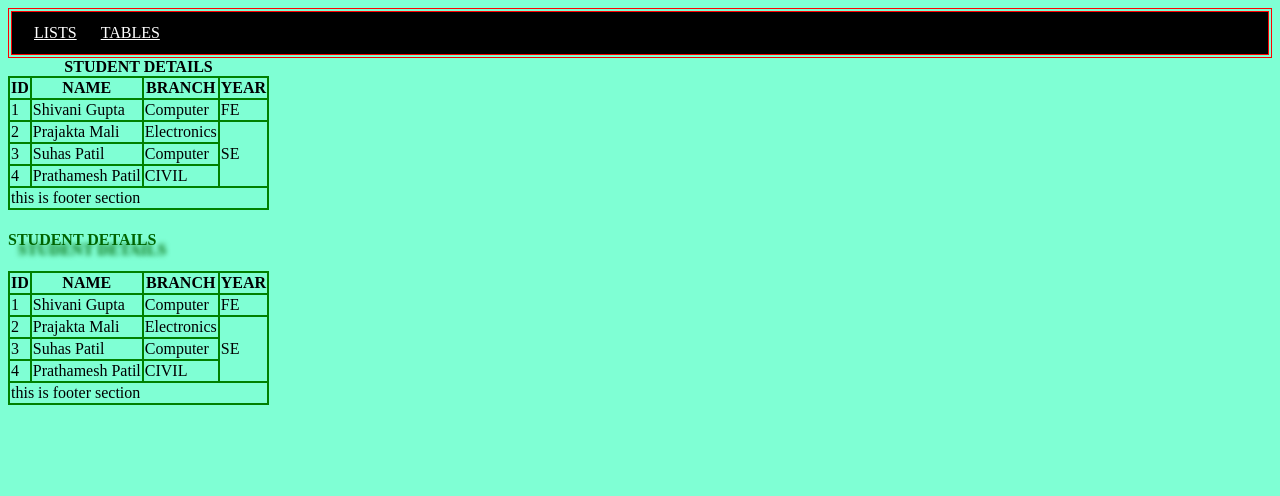
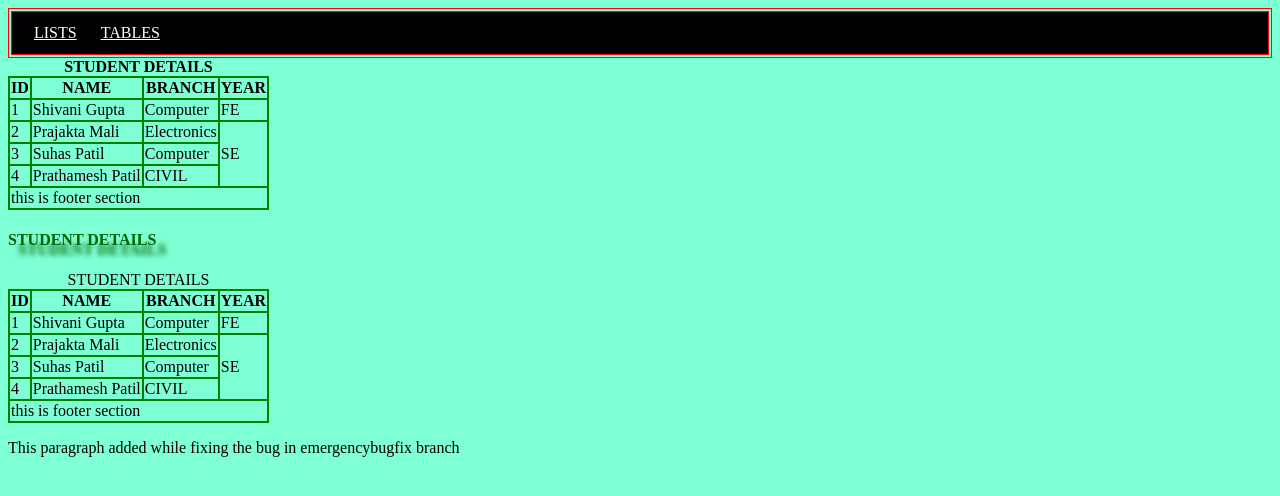
Before and after one commit to vinaneosoft/UserManagement, a plain HTML site: page TableDemo.html in a window 1280 px wide. Drawn offline with Linux system fonts and the light colour scheme.

Commit message:
fix: bug fixed, TableDemo changed

```diff
--- a/TableDemo.html
+++ b/TableDemo.html
@@ -40,6 +40,7 @@
     </table>
     <h4>STUDENT DETAILS</h4>
     <table> <!--  border="3" style="border-collapse: collapse;"-->
+        <caption>STUDENT DETAILS</caption>
         <thead>
             <tr>
                 <th>ID</th>  <th>NAME</th>  <th>BRANCH</th>  <th>YEAR</th>
@@ -62,7 +63,9 @@
         <tfoot>
             <tr><td colspan="4">this is footer section</td></tr>
         </tfoot>
-
     </table>
+    <p>
+        This paragraph added while fixing the bug in emergencybugfix branch
+    </p>
 </body>
 </html>
```
